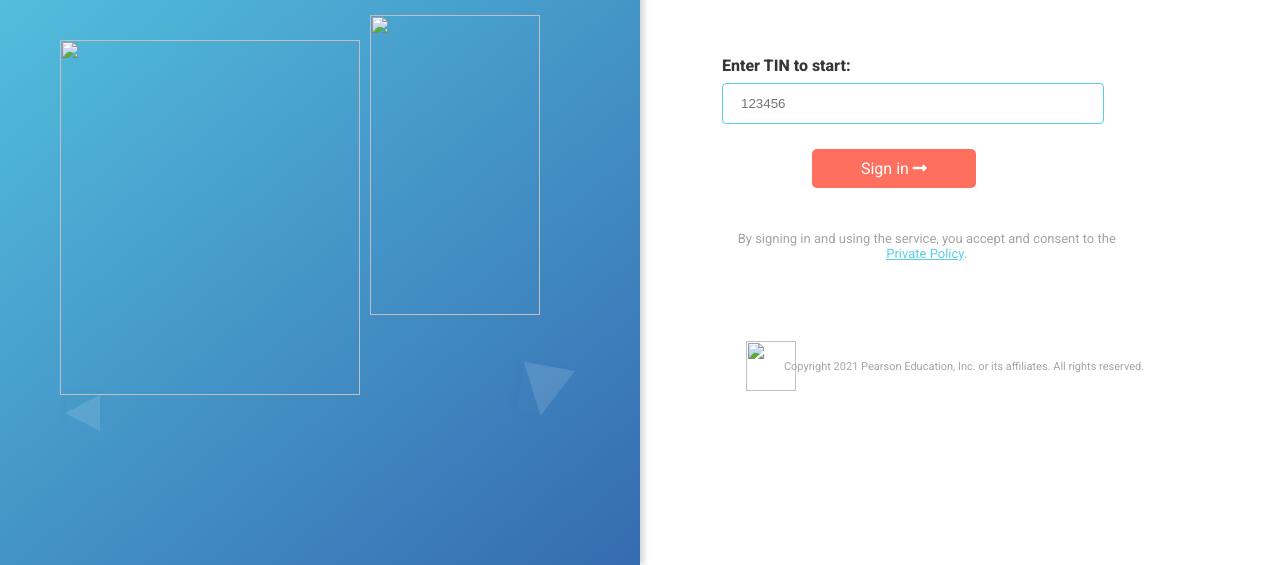
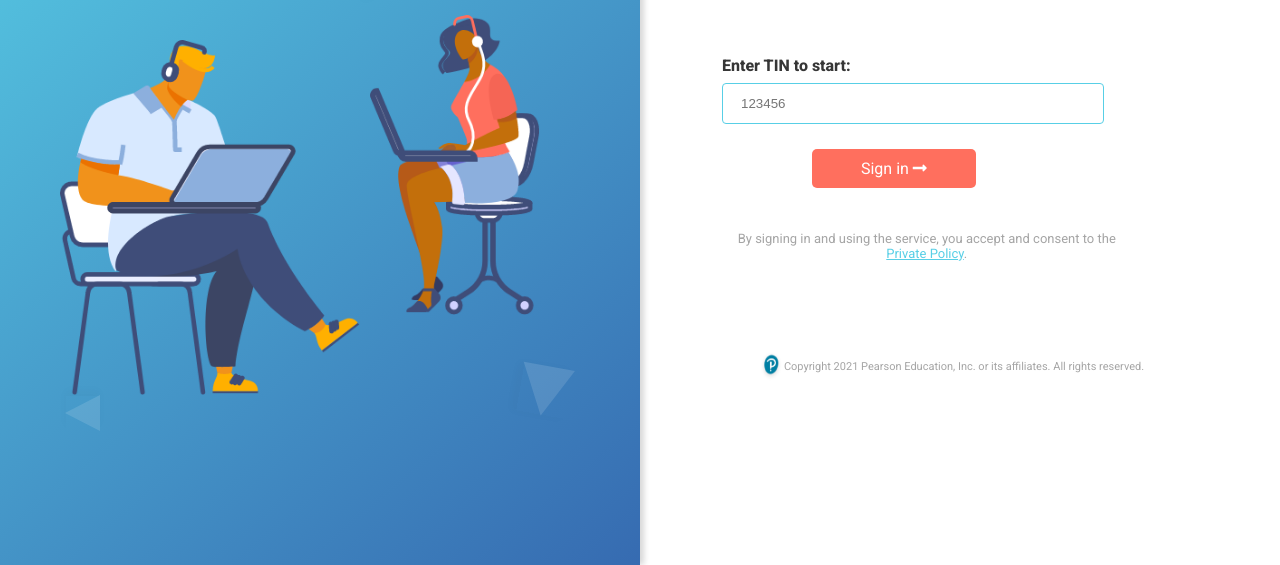
Before and after one commit to 9714170940/Login-Page_VOOMP, a plain HTML site: page index.html in a window 1280 px wide. Shown: the part 235-800 px from the top of the page. Drawn offline with Linux system fonts and the light colour scheme; files that its build step writes are made by us from their sources.

Commit message:
updated
updated

```diff
--- a/index.html
+++ b/index.html
@@ -8,8 +8,8 @@
     <link rel="preconnect" href="https://fonts.gstatic.com">
     <link rel="stylesheet" href="https://cdnjs.cloudflare.com/ajax/libs/font-awesome/5.15.2/css/all.min.css" integrity="sha512-HK5fgLBL+xu6dm/Ii3z4xhlSUyZgTT9tuc/hSrtw6uzJOvgRr2a9jyxxT1ely+B+xFAmJKVSTbpM/CuL7qxO8w==" crossorigin="anonymous" />
     <link href="https://fonts.googleapis.com/css2?family=Roboto:wght@100;300;400;500;700;800&display=swap" rel="stylesheet">
-    <link rel="stylesheet" href="css/style.css">
-    <link rel="stylesheet" href="css/mediaQuerry.css">
+    <link rel="stylesheet" href="style.css">
+    <link rel="stylesheet" href="mediaQuerry.css">
     <title>Voomp Login</title>
 </head>
 
@@ -25,10 +25,10 @@
             <div class=" tri triangle4"></div>
             <div class=" tri triangle5"></div>
             <div class="svg_1">
-                <img src="img/Layer 2.png" alt="">
+                <img src="Layer 2.png" alt="">
             </div>
             <div class="svg_2">
-                <img src="img/Layer 1.png" alt="">
+                <img src="Layer 1.png" alt="">
             </div>
         </div>
         <div class="voomp_login_details">
@@ -44,7 +44,7 @@
                 <p id="termsAndCondition">By signing in and using the service, you accept and consent to the <a id='terms'href="#">Private Policy</a>.</p>
 
                 <p id="copyright">
-                    <img src="img/unnamed.png" alt="">
+                    <img src="unnamed.png" alt="">
                     Copyright 2021 Pearson Education, Inc. or its affiliates. All rights reserved.
                 </p>
             </div>
```
